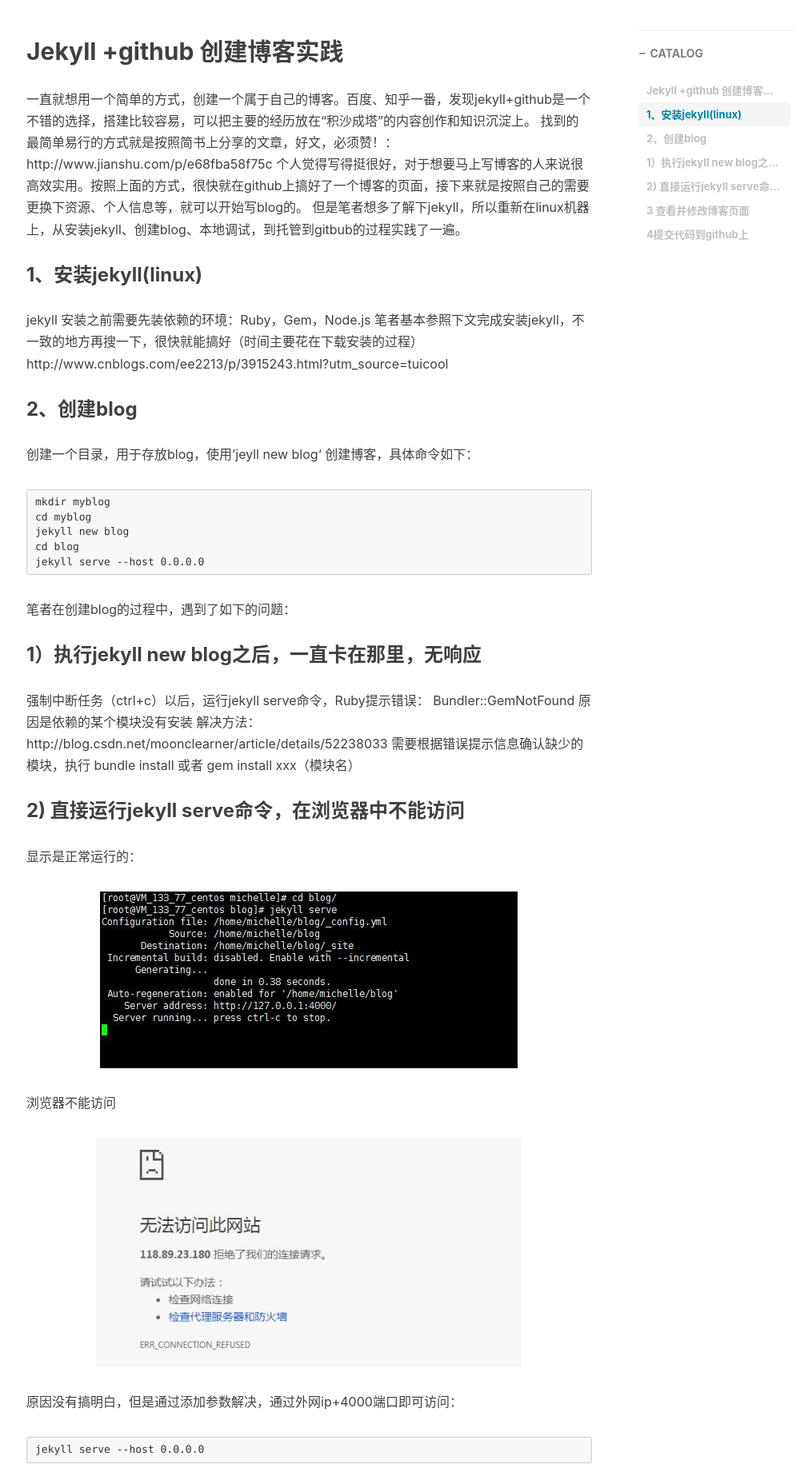
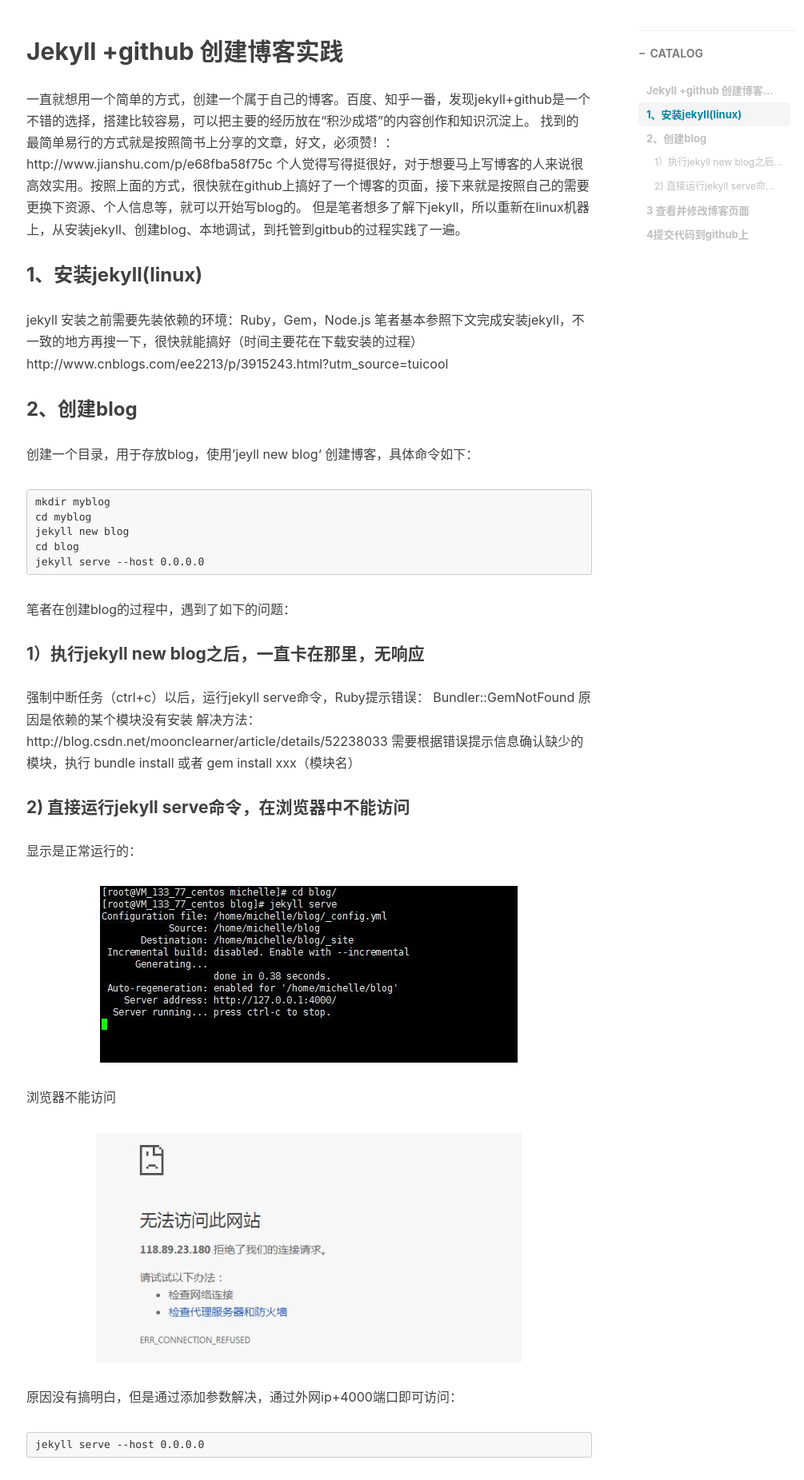
Before and after one commit to michelleafan/michelleafan.github.io, a Jekyll site: the page built from _posts/2017-11-06-jekyll创建blog.md, in a window 1280 px wide. Shown: the part 525-2376 px from the top of the page at 80% size, without its empty margins (232-1237 px from the left). Built offline with Jekyll 4.4.1, drawn with Linux system fonts in a browser that asks for light colours; nearby versions of some CDN libraries; comment, search, counter and statistics services are not loaded.

````diff
--- a/_posts/2017-11-06-jekyll创建blog.md
+++ b/_posts/2017-11-06-jekyll创建blog.md
@@ -35,7 +35,7 @@ cd blog
 jekyll serve --host 0.0.0.0
 ```
 笔者在创建blog的过程中，遇到了如下的问题：
-### 1）执行jekyll new blog之后，一直卡在那里，无响应
+#### 1）执行jekyll new blog之后，一直卡在那里，无响应
 强制中断任务（ctrl+c）以后，运行jekyll serve命令，Ruby提示错误：
 Bundler::GemNotFound
 原因是依赖的某个模块没有安装
@@ -44,7 +44,7 @@ http://blog.csdn.net/moonclearner/article/details/52238033
 需要根据错误提示信息确认缺少的模块，执行
 bundle install 或者
 gem install xxx（模块名）
-### 2) 直接运行jekyll serve命令，在浏览器中不能访问
+#### 2) 直接运行jekyll serve命令，在浏览器中不能访问
 显示是正常运行的：
 
 ![jpg](/assets/images/1.jpg)
````
